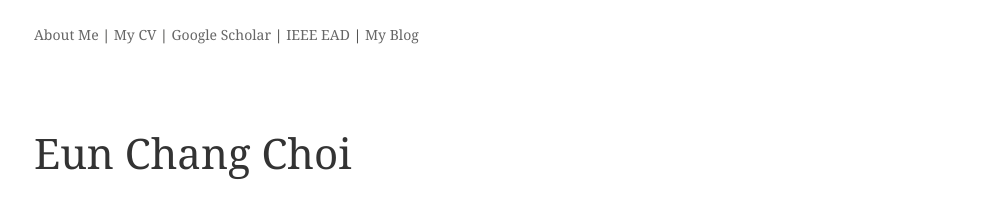
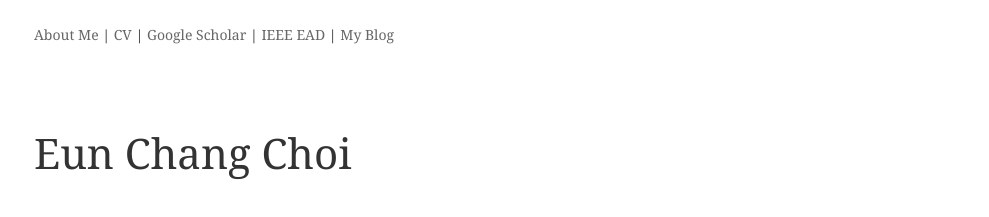
Before and after one commit to eunchangchoi/eunchangchoi.github.io, a Jekyll site: the page built from index.md, in a window 1280 px wide. Shown: the top 217 px of the page, without its empty margins (66-1055 px from the left). Built offline with Jekyll 4.4.1, drawn with Linux system fonts in a browser that asks for light colours.

Commit message:
Update header.html

```diff
--- a/_includes/header.html
+++ b/_includes/header.html
@@ -1,7 +1,7 @@
 <header id="masthead">
   <div class="inner-wrap">
   <a class="menu_"href="https://www.kaist.ac.kr/_prog/_board/?code=kaist_news&mode=V&no=96361&upr_ntt_no=96361&site_dvs_cd=kr&menu_dvs_cd=0601"> About Me </a>|
-	<a class="menu_"href="https://drive.google.com/file/d/1drV4szB5DeZbYcURzShvXM0muLEzNiJV/view?usp=sharing"> My CV </a>|
+	<a class="menu_"href="https://drive.google.com/file/d/1drV4szB5DeZbYcURzShvXM0muLEzNiJV/view?usp=sharing"> CV </a>|
 	<a class="menu_"href="https://bit.ly/2Xffm9G"> Google Scholar </a>|
   <a class="menu_"href="https://ieee-sa.imeetcentral.com/ead">IEEE EAD </a>|
 	<a class="menu_"href="https://ai-law-policy.blogspot.com"> My Blog </a>
```
